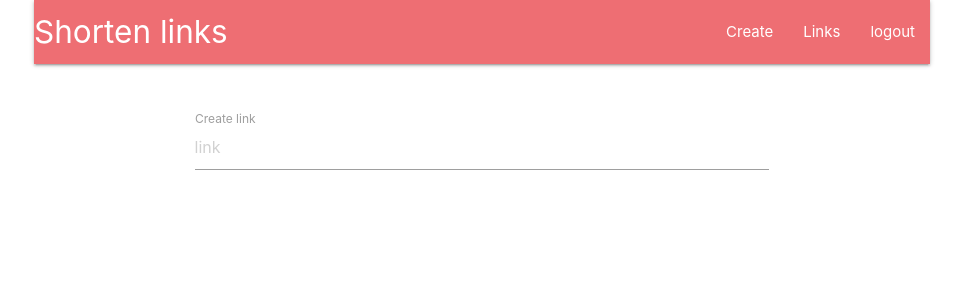
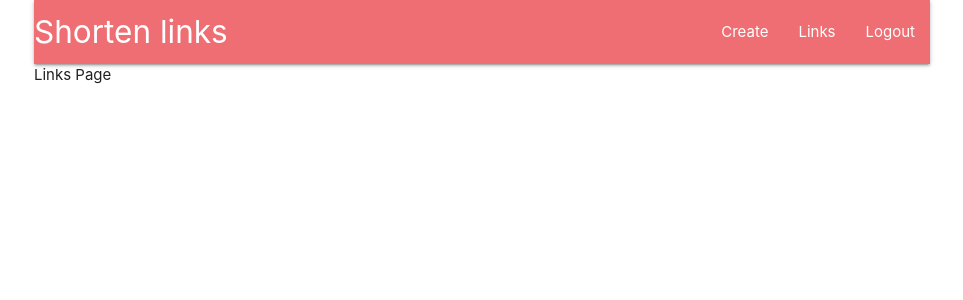
Before and after one commit to AlyonaYAV/Shortened-links, a React (Create React App) app in the folder client/: page /links in a window 1280 px wide. Before the commit this address led to /create. Shown: the top 300 px of the page, without its empty margins (158-1121 px from the left). Built offline with nearby package versions, Linux system fonts and the light colour scheme; sample sign-in values are in the browser's storage.

Commit message:
Errors were fixed

```diff
--- a/client/src/components/LinkCard.js
+++ b/client/src/components/LinkCard.js
@@ -17,9 +17,9 @@ export const LinkCard = ( {link} )=>{
             <p>Amount of clicks:&nbsp;
                 <strong>{link.clicks}</strong>
             </p>
-            <p>Creation date:
+            <p>Creation date:&nbsp;
                 <strong>{ new Date(link.date).toLocaleDateString() }</strong>
             </p>
         </>
-    )
+    );
 };
--- a/client/src/components/Navbar.js
+++ b/client/src/components/Navbar.js
@@ -13,11 +13,11 @@ export const Navbar = ()=>{
     return (
         <nav>
             <div className="nav-wrapper">
-            <span href="/" className="brand-logo">Shorten links</span>
+            <span className="brand-logo">Shorten links</span>
             <ul id="nav-mobile" className="right hide-on-med-and-down">
                 <li> <NavLink to="/create">Create</NavLink> </li>
                 <li> <NavLink to="/links">Links</NavLink> </li>
-                <li> <a href="/" onClick={logoutHandler}>logout</a> </li>
+                <li> <a href="/" onClick={logoutHandler}>Logout</a> </li>
             </ul>
             </div>
         </nav>
--- a/client/src/pages/DetailPage.js
+++ b/client/src/pages/DetailPage.js
@@ -10,13 +10,14 @@ export const DetailPage = ()=>{
     const linkId = useParams().id;
     const { request, loading } = useHttp();
     const [link, setLink] = useState(null);
+
     const getLink = useCallback( async ()=>{
         try{
             const fetched = await request(`/api/link/${linkId}`, 'GET', null, {
                 Authorization: `AYAV ${token}`
             });
             setLink(fetched);
-        }catch(error){
+        }catch(e){
 
         }
     }, [token, linkId, request]);
--- a/client/src/routes.js
+++ b/client/src/routes.js
@@ -9,7 +9,7 @@ export const useRoutes = (isAuthenticated)=>{
     if(isAuthenticated){
         return (
             <Switch>
-                <Route path='/liks' exact>
+                <Route path='/links' exact>
                     <LinksPage />
                 </Route>
                 <Route path='/create' exact>
```
